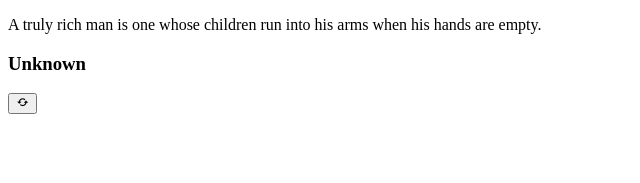
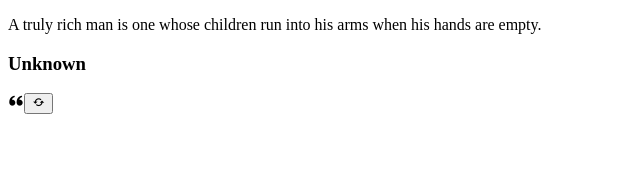
Before and after one commit to MdzEdgar/reactjs-entregable01, a React (Vite) app: page / in a window 1280 px wide. Shown: the top 183 px of the page, without its empty margins (0-640 px from the left). Built offline with nearby package versions, Linux system fonts and the light colour scheme.

Commit message:
Estilizando quotebox

```diff
--- a/src/components/QuoteBox.jsx
+++ b/src/components/QuoteBox.jsx
@@ -6,6 +6,7 @@ const QuoteBox = ({quote}) => {
     <div>
       <p>{quote.quote}</p>
       <h3>{quote.author}</h3>
+      <i className='bx bxs-quote-alt-left'></i>
       <QuoteButton />
     </div>
   )
```
